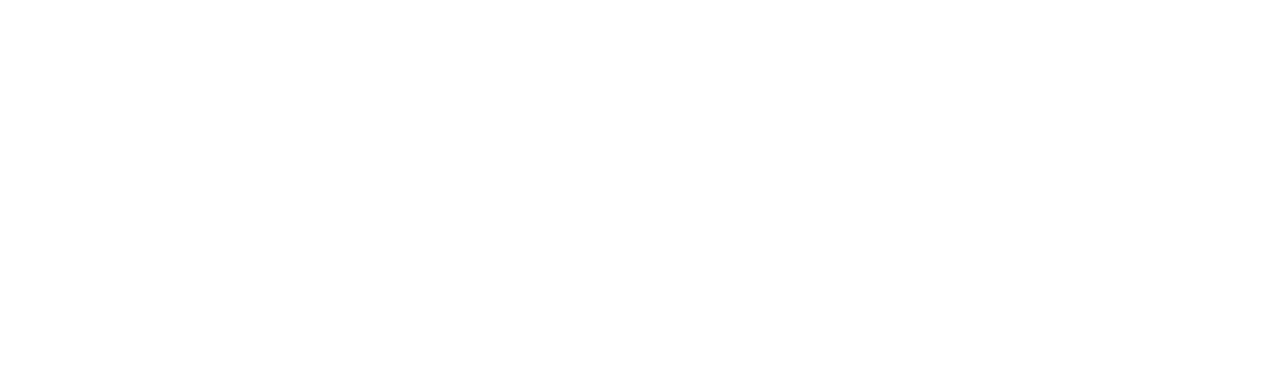
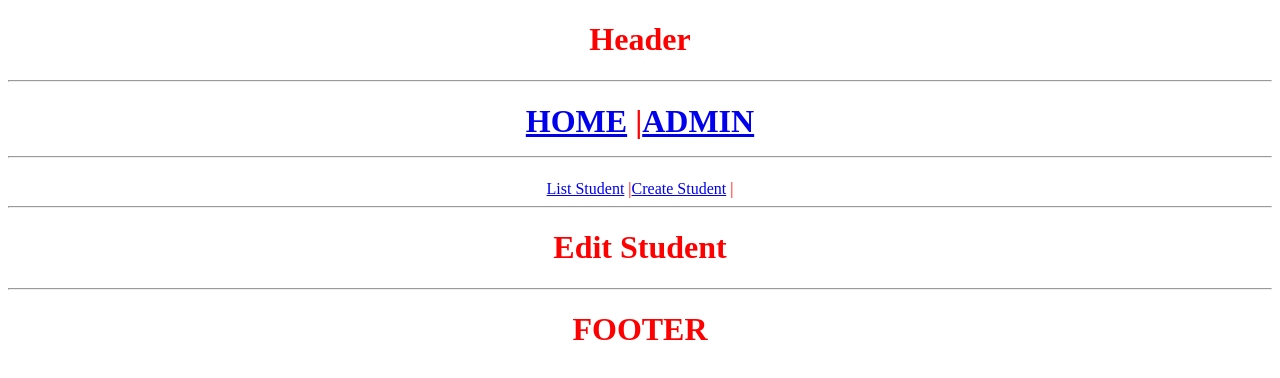
Before and after one commit to LocTM/react-M5-Routes, a React (Create React App) app in the folder demo-react/: page /edit-student/1 in a window 1280 px wide. Before the commit this address had no page. Shown: the top 378 px of the page. Built offline with nearby package versions, Linux system fonts and the light colour scheme.

Commit message:
test useParams()

```diff
--- a/demo-react/src/App.js
+++ b/demo-react/src/App.js
@@ -3,8 +3,8 @@
 import {Route, Routes} from "react-router-dom";
 import {ListStudent} from "./pages/students/ListStudent";
 import {CreatStudent} from "./pages/students/CreatStudent";
-import {Editstudent} from "./pages/students/Editstudent";
 import React from "react";
+import {EditStudent} from "./pages/students/EditStudent";
 
 function App() {
   return (
@@ -13,7 +13,7 @@
               <Route path={'/'} element={<Home></Home>}>
                   <Route path={'/'} element={<ListStudent></ListStudent>}></Route>
                   <Route path={'/create-student'} element={<CreatStudent></CreatStudent>}></Route>
-                  <Route path={'/eidt/:id'} element={<Editstudent></Editstudent>}></Route>
+                  <Route path={'/edit-student/:id'} element={<EditStudent></EditStudent>}></Route>
               </Route>
               <Route path={'admin'} element={<Admin></Admin>}></Route>
           </Routes>
--- a/demo-react/src/pages/Home.js
+++ b/demo-react/src/pages/Home.js
@@ -1,7 +1,7 @@
 import {Header} from "../components/Header";
 import {Footer} from "../components/Footer";
 import {Navbar} from "../components/Navbar";
-import {Outlet} from "react-router-dom";
+import {Link, Outlet} from "react-router-dom";
 
 export function Home (){
     return(
@@ -9,6 +9,8 @@
             <Header/>
             <hr/>
             <Navbar></Navbar>
+            <Link to={'/'}>List Student</Link>  |
+            <Link to={'/create-student'}>Create Student</Link>  |
             <hr/>
             <Outlet></Outlet>
             <hr/>
--- /dev/null
+++ b/demo-react/src/pages/students/EditStudent.js
@@ -0,0 +1,11 @@
+import {useParams} from "react-router-dom";
+
+export function EditStudent(){
+    const {id} = useParams()
+    console.log(id)
+    return(
+        <>
+            <h1>Edit Student</h1>
+        </>
+    )
+}
--- a/demo-react/src/pages/students/Editstudent.js
+++ /dev/null
@@ -1,7 +0,0 @@
-export function Editstudent(){
-    return(
-        <>
-            <h1>Edit Student</h1>
-        </>
-    )
-}
```
